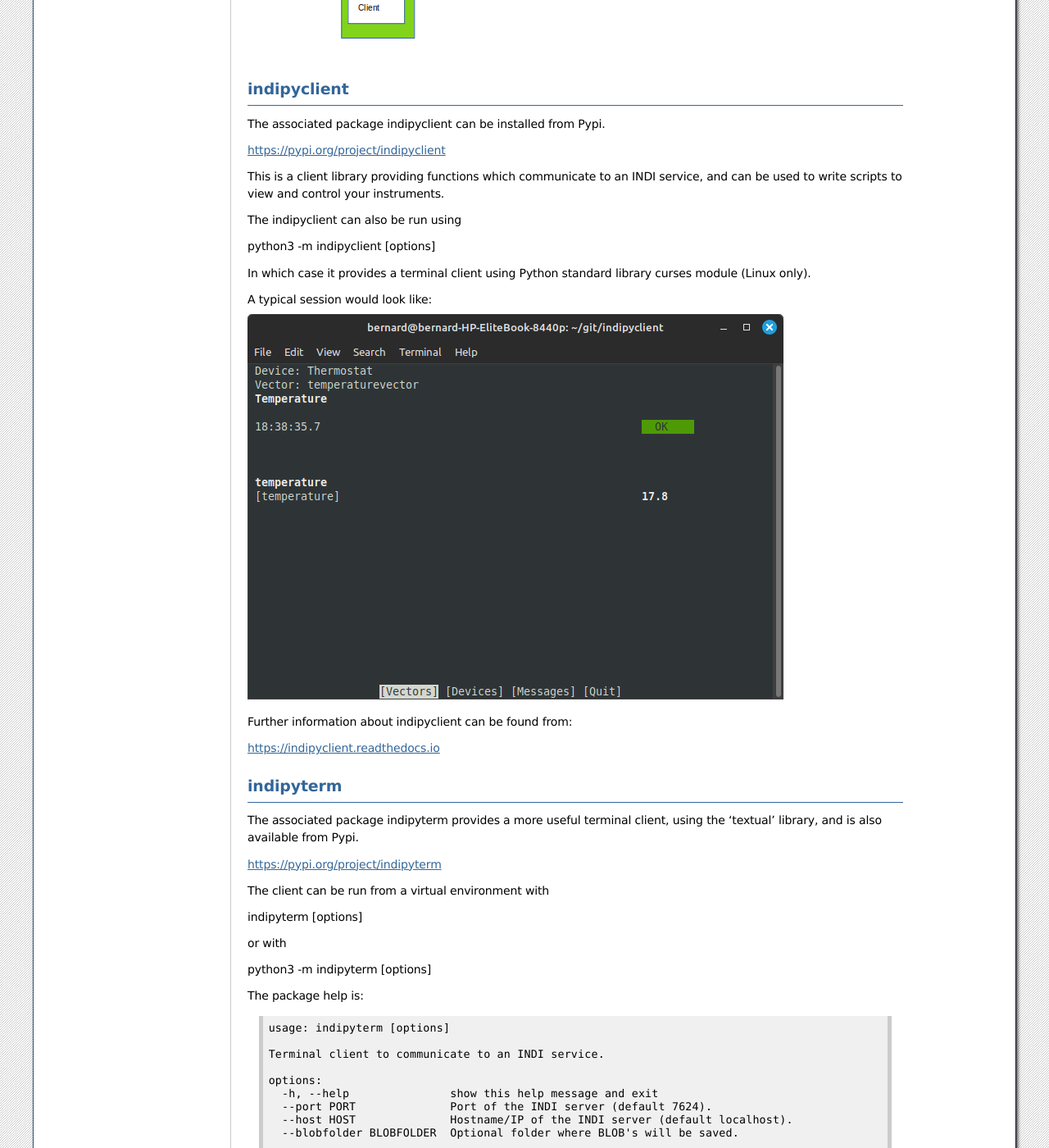
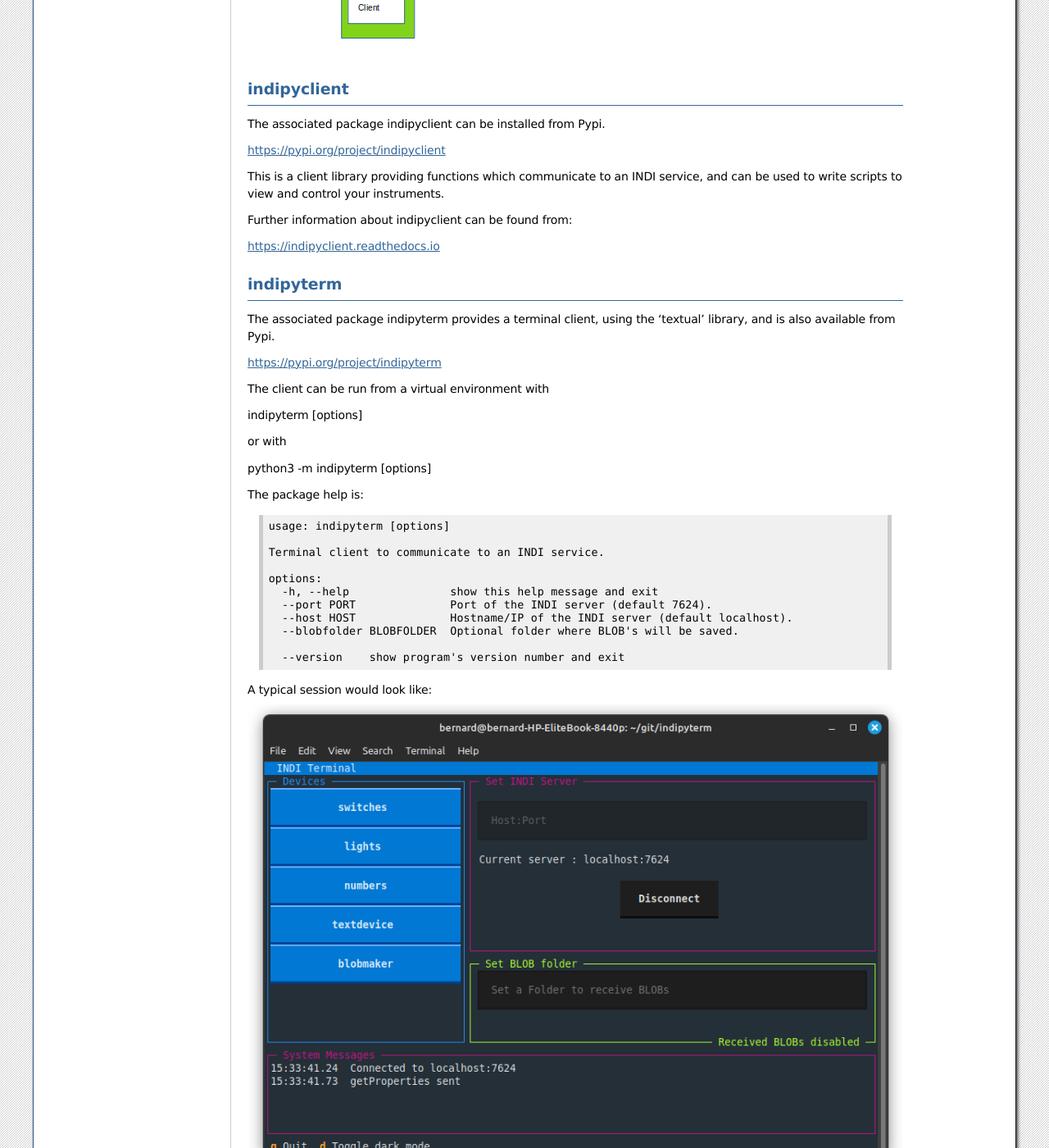
Before and after one commit to bernie-skipole/indipydriver, a Sphinx documentation site: the page built from docs/source/usage/concept.rst, in a window 1280 px wide and 1400 px high, scrolled down 2082 px. Shown: the whole window at 82% size. Built offline with Sphinx 7.4.7, drawn with Linux system fonts in a browser that asks for light colours; some of the changed text lies outside the part shown.

Commit message:
Doc changes only - removing references to the curses client of indipyclient, since it is intended to remove tahat from indipyclient.

```diff
--- a/docs/source/usage/concept.rst
+++ b/docs/source/usage/concept.rst
@@ -31,16 +31,6 @@ https://pypi.org/project/indipyclient
 
 This is a client library providing functions which communicate to an INDI service, and can be used to write scripts to view and control your instruments.
 
-The indipyclient can also be run using
-
-python3 -m indipyclient [options]
-
-In which case it provides a terminal client using Python standard library curses module (Linux only).
-
-A typical session would look like:
-
-.. image:: ./images/image1.png
-
 Further information about indipyclient can be found from:
 
 https://indipyclient.readthedocs.io
@@ -49,7 +39,7 @@ https://indipyclient.readthedocs.io
 indipyterm
 ^^^^^^^^^^
 
-The associated package indipyterm provides a more useful terminal client, using the 'textual' library, and is also available from Pypi.
+The associated package indipyterm provides a terminal client, using the 'textual' library, and is also available from Pypi.
 
 https://pypi.org/project/indipyterm
 
@@ -304,11 +294,7 @@ To run third party INDI drivers created with other languages or tools, the serve
 
 It also has an add_remote method which can be used to add connections to remote servers, creating a tree network of servers.
 
-Connecting using the indipyclient terminal client gives:
-
-.. image:: ./images/led.png
-
-And using indipyterm gives:
+Connecting using the indipyterm terminal client gives:
 
 .. image:: ./images/image3.png
 
--- a/docs/source/usage/ipyserver.rst
+++ b/docs/source/usage/ipyserver.rst
@@ -59,7 +59,3 @@ This example shows two INDI drivers available from indilib.org and both being se
     asyncio.run(server.asyncrun())
 
 For further information regarding indilib.org see :ref:`references`.
-
-Connecting using indipyclient gives:
-
-.. image:: ./images/exdrivers.png
```
